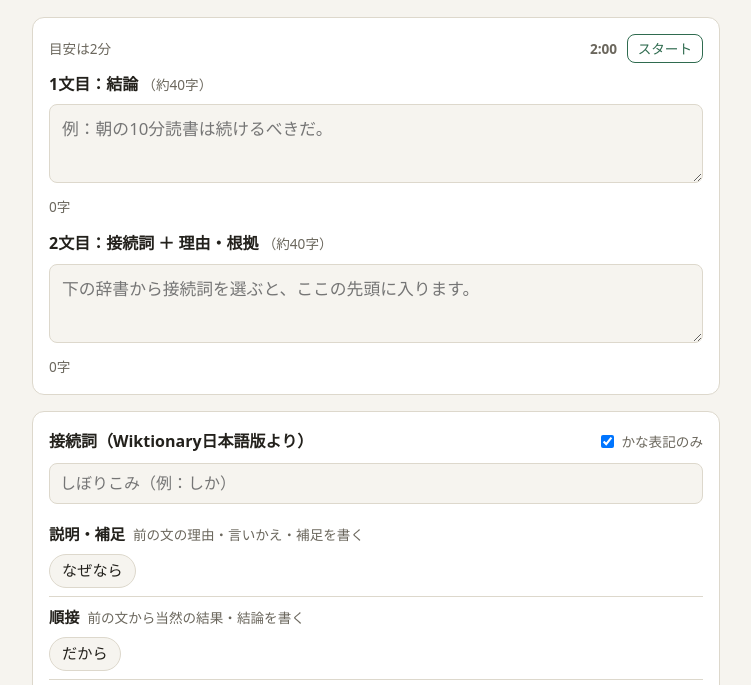
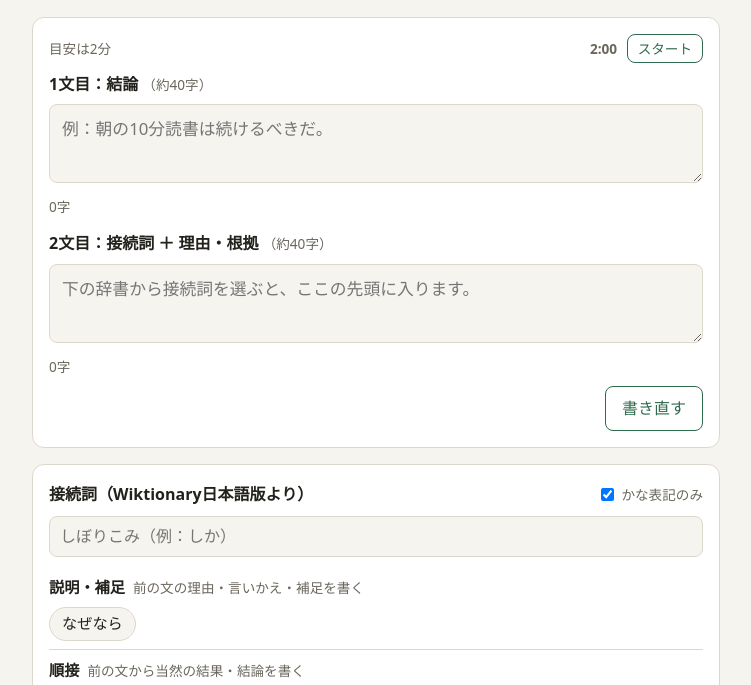
Before and after one commit to ssoranaoki/r80, a plain HTML site: page index.html in a window 1280 px wide. Shown: the part 98-783 px from the top of the page, without its empty margins (264-1015 px from the left). Drawn offline with Linux system fonts and the light colour scheme; no server answers.

Commit message:
書き直すボタンを入力欄の下に移動
Co-Authored-By: Claude Opus 5.5 <noreply@anthropic.com>

```diff
--- a/index.html
+++ b/index.html
@@ -98,6 +98,9 @@ summary { cursor: pointer; }
     <label for="s2" style="margin-top:12px">2文目：接続詞 ＋ 理由・根拠 <span class="hint">（約40字）</span></label>
     <textarea id="s2" rows="2" placeholder="下の辞書から接続詞を選ぶと、ここの先頭に入ります。"></textarea>
     <div class="row"><span id="c2">0字</span><span id="n2"></span></div>
+    <div class="actions" style="justify-content:flex-end;margin-top:8px">
+      <button class="sub" id="clear" type="button">書き直す</button>
+    </div>
   </section>
 
   <section class="card">
@@ -119,7 +122,6 @@ summary { cursor: pointer; }
     <p class="preview" id="preview"></p>
     <div class="actions">
       <button class="main" id="copy" type="button">コピー</button>
-      <button class="sub" id="clear" type="button">書き直す</button>
     </div>
   </section>
 
```
